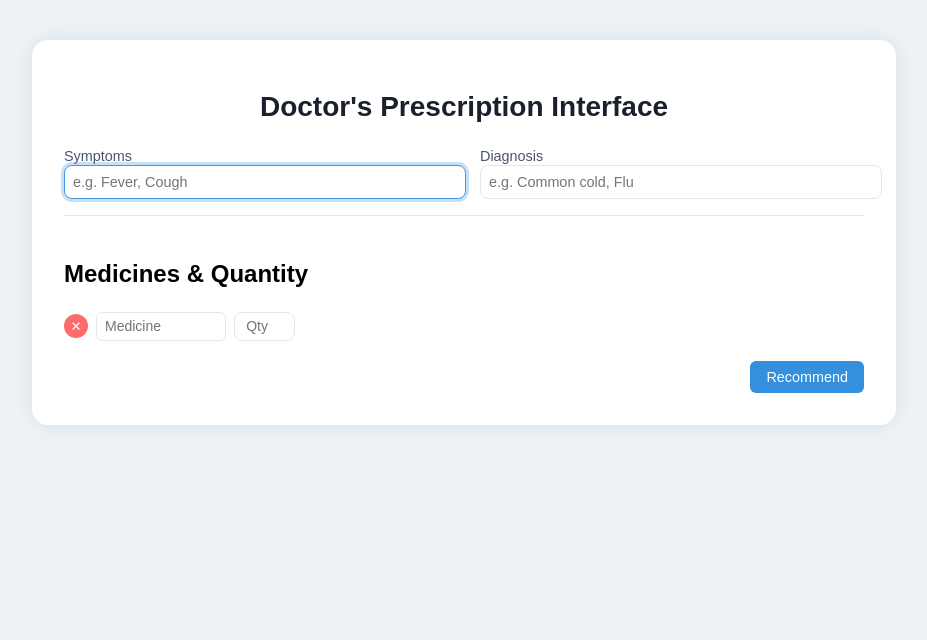
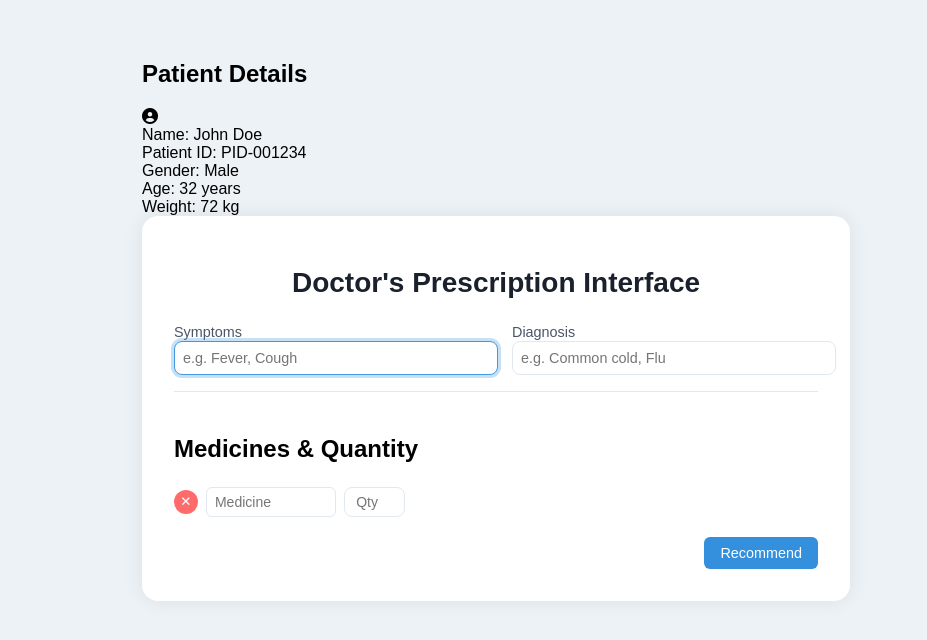
Before and after one commit to SupritNanda/iMed, a plain HTML site: page index.html in a window 1280 px wide. Shown: the whole page, without its empty margins (176-1103 px from the left). Drawn offline with Linux system fonts and the light colour scheme.

Commit message:
Update index.html

```diff
--- a/index.html
+++ b/index.html
@@ -4,8 +4,41 @@
 <meta charset="UTF-8" />
 <title>Doctor's Prescription Interface</title>
 <link href="styles.css" rel="stylesheet" />
+<link rel="stylesheet" href="https://cdnjs.cloudflare.com/ajax/libs/font-awesome/6.0.0/css/all.min.css">
 </head>
 <body>
+  <div class="app-container">
+    <div class="patient-container">
+      <div class="patient-header">
+        <h2>Patient Details</h2>
+      </div>
+      <div class="patient-photo">
+        <i class="fas fa-user-circle"></i>
+      </div>
+      <div class="patient-info">
+        <div class="info-group">
+          <span class="info-label">Name:</span>
+          <span class="info-value">John Doe</span>
+        </div>
+        <div class="info-group">
+          <span class="info-label">Patient ID:</span>
+          <span class="info-value">PID-001234</span>
+        </div>
+        <div class="info-group">
+          <span class="info-label">Gender:</span>
+          <span class="info-value">Male</span>
+        </div>
+        <div class="info-group">
+          <span class="info-label">Age:</span>
+          <span class="info-value">32 years</span>
+        </div>
+        <div class="info-group">
+          <span class="info-label">Weight:</span>
+          <span class="info-value">72 kg</span>
+        </div>
+      </div>
+    </div>
+
     <div class="container">
       <h1>Doctor's Prescription Interface</h1>
 
@@ -25,6 +58,7 @@
       <div id="med-list"></div>
       <button id="recommend-btn">Recommend</button>
     </div>
+  </div>
   <datalist id="medicines-list">
     <option value="Paracetamol"></option>
     <option value="Ibuprofen"></option>
```
Lines whose indentation alone changed are shown as unchanged.
